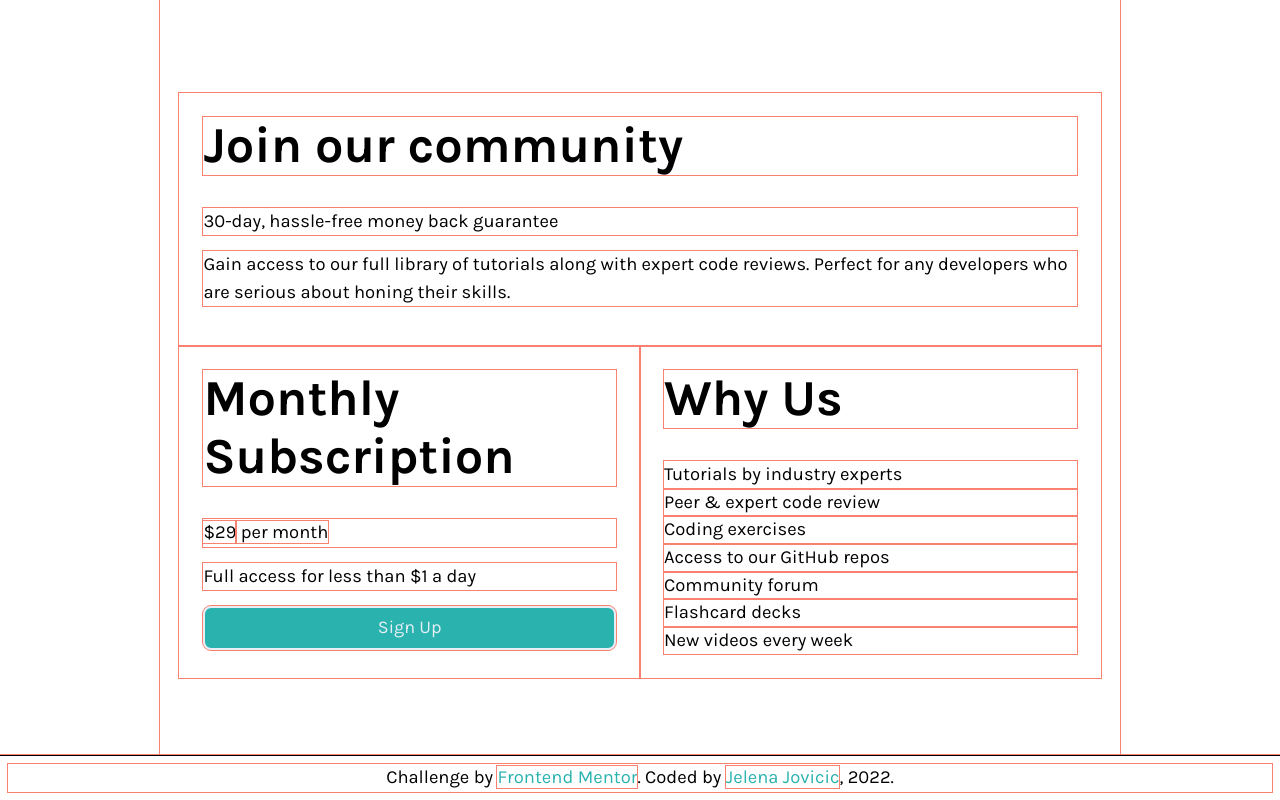
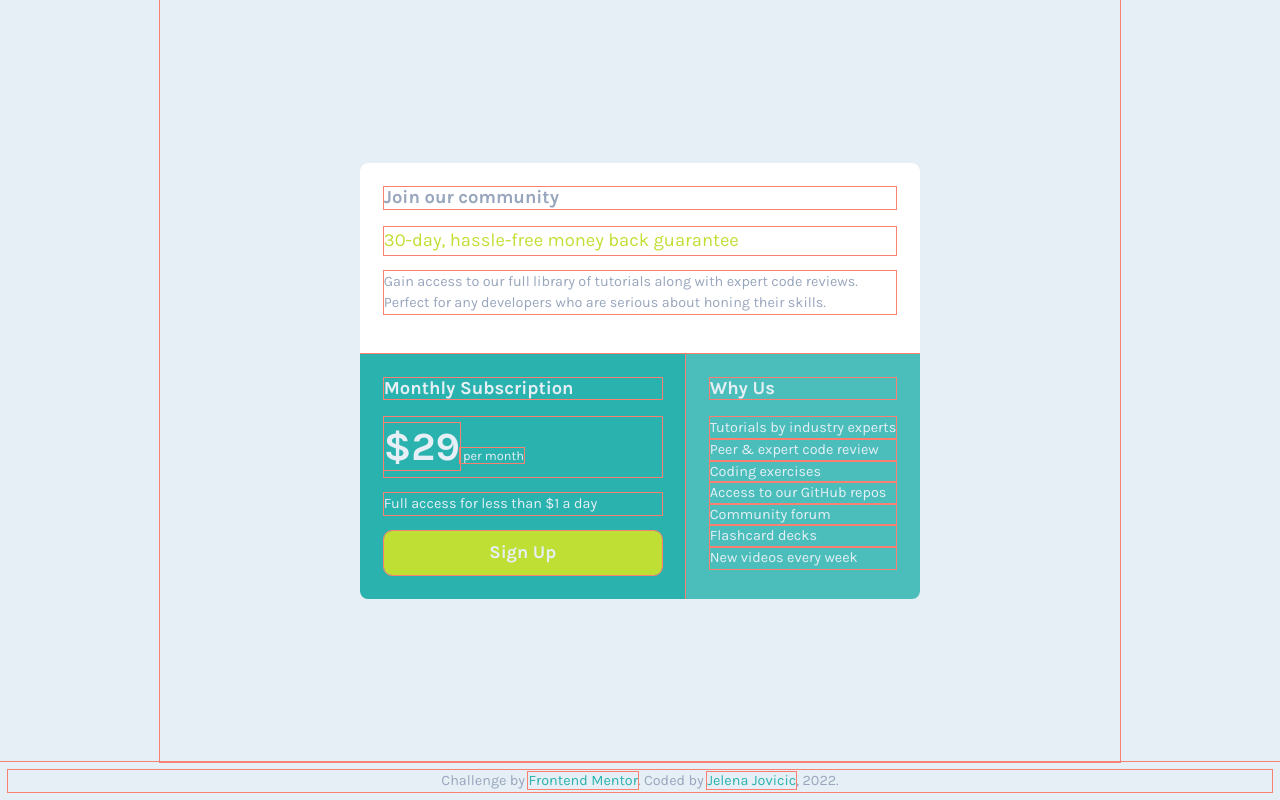
Before and after one commit to je-jo/single-price-grid-component, a plain HTML site: page index.html in a window 1280 px wide. Drawn offline with Linux system fonts and the light colour scheme.

Commit message:
add some color

```diff
--- a/assets/css/styles.css
+++ b/assets/css/styles.css
@@ -22,18 +22,6 @@ html {
     scroll-behavior: smooth;
 }
 
-img {
-    display: block;
-    max-width: 100%;
-}
-
-input,
-button,
-textarea,
-select {
-    font: inherit;
-}
-
 @media (prefers-reduced-motion: reduce) {
 
     *,
@@ -54,23 +42,16 @@ select {
 
 :root {
     --clr-dark: hsl(218, 22%, 67%);
-    --clr-white: hsl(204, 43%, 93%);
+    --clr-light: hsl(204, 43%, 93%);
     --clr-primary: hsl(179, 62%, 43%);
     --clr-primary-strong: hsl(179, 82%, 43%);
     --clr-secondary: hsl(71, 73%, 54%);
-    --fs-h1: 4.2rem;
-    --fs-h2: 3.15rem;
-    --fs-h3: 2rem;
-    --fs-h4: 1.35rem;
-    --fs-text: 1.15rem;
-    --fs-lead: 1.35rem;
+    --fs-h2: 1.15rem;
+    --fs-text: 0.9rem;
+    --fs-lead: 1.15rem;
     --border-radius: 8px;
-    --spacing-s: 1rem;
-    --spacing-m: 3rem;
-    --spacing-l: 6rem;
-    --spacing-xl: 10rem;
     --transition: ease background-color .2s;
-    --box-shadow: 0 3px 5px rgba(0, 0, 0, 0.28);
+    /* --box-shadow: 0 3px 5px rgba(0, 0, 0, 0.28); */
     --min-col-width: 20rem;
 }
 
@@ -84,29 +65,18 @@ body {
     font-size: 100%;
     line-height: 1.5;
     text-rendering: optimizeSpeed;
-    /* background-color: var(--clr-white);
-    color: var(--clr-dark); */
+    background-color: var(--clr-light);
+    color: var(--clr-dark);
 
-}
-
-header {
-    width: 100%;
-    padding: 1em;
-    place-self: center;
-    text-align: center;
-    border-bottom: 1px solid currentColor;
 }
 
 main {
     width: min(100%, 60rem);
     margin: 0 auto;
+    padding: 1.5rem;
     flex-grow: 1;
     display:grid;
     place-items: center;
-}
-
-main>* {
-    margin-top: 1em;
 }
 
 footer {
@@ -115,7 +85,6 @@ footer {
     padding: 0.5em;
     place-self: center;
     text-align: center;
-    border-top: 1px solid currentColor;
 }
 
 /*utilities*/
@@ -136,10 +105,22 @@ footer {
     display: grid;
     grid-template-columns: repeat(auto-fit, minmax(min(100%, var(--min-col-width)), 1fr));
     background-color: #fff;
+    outline: 5px solid var(--clr-light);
+    border-radius: var(--border-radius);
 }
 
 .container--grid>* {
     padding: 1.5rem;
+}
+
+.container--grid > div:nth-child(2) {
+    background-color: var(--clr-primary);
+    color: var(--clr-light);
+}
+
+.container--grid > div:nth-child(3) {
+    background-color: hsl(179, 47%, 52%);
+    color: var(--clr-light);
 }
 
 @media screen and (min-width: 40rem) {
@@ -152,31 +133,12 @@ footer {
 
 /*typography */
 
-h2,
-h3,
-h4 {
-    font-weight: bold;
-    line-height: 1.15;
-    margin-bottom: 0.65em;
-}
-
-h1 {
-    font-size: var(--fs-h1);
-    font-size: min(max(3rem, 5vw), var(--fs-h1));
-    text-align: center;
-}
-
 h2 {
     font-size: var(--fs-h2);
-    font-size: min(max(2.5rem, 4.5vw), var(--fs-h2));
-}
-
-h3 {
-    font-size: var(--fs-h3);
-}
-
-h4 {
-    font-size: var(--fs-h4);
+    font-weight: 700;
+    line-height: 1.15;
+    margin-bottom: 1em;
+    /* font-size: min(max(2.5rem, 4.5vw), var(--fs-h2)); */
 }
 
 p,
@@ -186,24 +148,30 @@ li {
 
 main p {
     margin: 0 0 1rem;
-    max-width: 80ch;
+    max-width: 60ch;
 }
 
-*+h2 {
-    margin-top: 4rem;
+.lead {
+    font-size: var(--fs-lead);
+    color: var(--clr-secondary);
 }
 
-*+h3 {
-    margin-top: 2rem;
+.large {
+    font-size: 2.5rem;
+    font-weight: 700;
 }
 
-a:not(.btn) {
+.small {
+    font-size: 0.8rem;
+}
+
+a {
     color: var(--clr-primary);
     text-decoration: none;
     transition: var(--transition);
 }
 
-a:not(.btn):hover {
+a:hover {
     color: var(--clr-primary-strong);
     text-decoration: underline;
     text-underline-offset: 0.2rem;
@@ -220,11 +188,13 @@ a:not(.btn):hover {
     min-height: 44px;
     padding: 0.25em 1em;
     transition: var(transition);
-    border: 2px solid currentColor;
+    border: 2px solid var(--clr-secondary);
     border-radius: var(--border-radius);
-    background-color: var(--clr-primary);
-    color: var(--clr-white);
+    background-color: var(--clr-secondary);
+    color: var(--clr-light);
+    font: inherit;
     font-size: 1.125rem;
+    font-weight: 700;
     line-height: 1.1;
     text-align: center;
     text-decoration: none;
@@ -232,7 +202,7 @@ a:not(.btn):hover {
 }
 
 .btn--alt {
-    background-color: var(--clr-white);
+    background-color: var(--clr-light);
     color: var(--clr-primary);
 }
 
@@ -242,7 +212,7 @@ a:not(.btn):hover {
 
 .btn--alt:hover {
     background-color: var(--clr-primary);
-    color: var(--clr-white);
+    color: var(--clr-light);
 }
 
 /*card*/
--- a/index.html
+++ b/index.html
@@ -24,16 +24,14 @@
             <div>
                 <h2>Join our community</h2>
                 <p class="lead">30-day, hassle-free money back guarantee</p>
-
-
                 <p>Gain access to our full library of tutorials along with expert code reviews.
                     Perfect for any developers who are serious about honing their skills.</p>
             </div>
             <div>
                 <h2>Monthly Subscription</h2>
-                <p><span>&dollar;29</span><span> per month</span></p>
+                <p><span class="large">&dollar;29</span><span class="small"> per month</span></p>
 
-                <p class="lead">Full access for less than &dollar;1 a day</p>
+                <p>Full access for less than &dollar;1 a day</p>
 
                 <button class="btn">Sign Up</button>
             </div>
```
